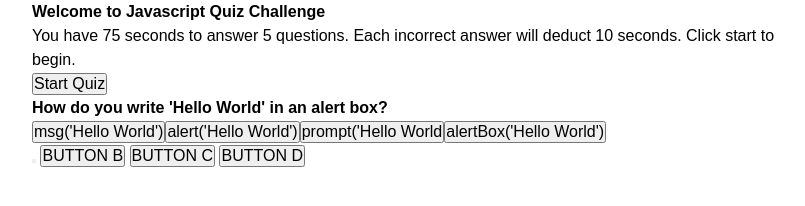
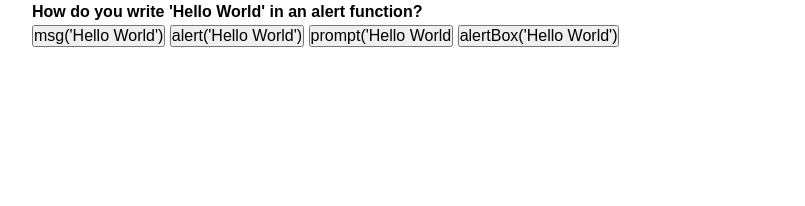
Before and after one commit to Sabeen44/Fun-Coding-Quiz, a plain HTML site: page index.html in a window 1280 px wide. Both pictures are taken after a click on the button "Start Quiz". Shown: the whole page, without its empty margins (224-1029 px from the left). Drawn offline with Linux system fonts and the light colour scheme.

Commit message:
Start container and question container added in HTML. Related functions added in JS.

```diff
--- a/index.html
+++ b/index.html
@@ -20,43 +20,19 @@
       </div>
     </section>
 
-    <section id="question-container"></section>
+    <section id="question-container" class="hide">
     <h1 id="question">Questions</h1>
     <div id="answer-buttons" class="btn-list"></div>
-      <button class="btn" id="a" data-status="check"></button>
-      <button class="btn" id="b"data-status="check">BUTTON B</button>
-      <button class="btn"  id="c"data-status="check">BUTTON C</button>
-      <button class="btn" id="d"data-status="check">BUTTON D</button>
+      <button class="btn" id="a">BUTTON A</button>
+      <button class="btn" id="b">BUTTON B</button>
+      <button class="btn"  id="c">BUTTON C</button>
+      <button class="btn" id="d">BUTTON D</button>
     </div>
     <h2 id="check-answer"></h2>
 </section>
 
 
-    <!-- <div class="next">
-        <button id="next-btn">Next</button>
-    </div>
 
-    <section id="score-container" class="hide">
-        <form id="submit-form">
-            <h3 id="your-score"></h3>
-            <label id="initials-label">Enter your initials to save the score:</label>
-            <input type="text" id="initials-field" maxlength="3" placeholder="Enter your initials" />
-            <button id="submit-btn">Submit</button>
-        </form>
-    </section>
-
-    <section id="highscores" class="highscores-container hide">
-        <div id="high-scores">
-            <h1 class="centered">Leaderboard</h1>
-            <div id="highscore" class="highscore highscore-list">
-            </div>
-            <div class="controls">
-                <button id="restart-btn">Restart</button>
-                <button id="clear-btn">Clear Scores</button>
-            </div>
-        </div>
-
-    </section> -->
 
 <script src ="questions.js"></script>
     <script src="script.js"></script>
--- a/script.js
+++ b/script.js
@@ -1,11 +1,11 @@
 var quiz = [
   {
-    question: "How do you write 'Hello World' in an alert box?",
+    question: "How do you write 'Hello World' in an alert function?",
     answers: [
-      { text: "msg('Hello World')" },
-      { text: "alert('Hello World')" },
-      { text: "prompt('Hello World" },
-      { text: "alertBox('Hello World')" },
+      { pick: "msg('Hello World')" },
+      { pick: "alert('Hello World')" },
+      { pick: "prompt('Hello World" },
+      { pick: "alertBox('Hello World')" },
     ],
     correct: "alert('Hello World')",
   },
@@ -19,30 +19,24 @@ var answerBtns = document.getElementById("answer-buttons");
 
 var button = document.querySelectorAll(".btn");
 
+var startButton = document.getElementById("start-btn");
+
+var startContainer = document.getElementById("start-container");
+
+var startButton;
+
 question.textContent = quiz[0].question;
 
 var indx = 0;
-quiz[0].answers.forEach(answer);
-function testfunc() {
-  console.log("testfunc called " + indx++);
+function questionBlock() {
+  for (var i = 0; i < button.length; i++) {
+    button[i].textContent = quiz[0].answers[indx].pick;
+    indx++;
+  }
 }
-function answer() {
-  var button = document.createElement("button");
-  button.textContent = quiz[0].answers[indx].text;
-  indx++;
+questionBlock();
 
-  button.classList.add("btn");
-  answerBtns.appendChild(button);
-}
-
-// button.addEventListener("click", function (event) {
-//   var element = event.target;
-
-//   if (element.matches(".btn")) {
-//     var checkButton = element.getAttribute("data-status");
-//   }
-
-//   if (checkButton === check) {
-//     element.setAttribute("data-status", "correct");
-//   }
-// });
+startButton.addEventListener("click", function () {
+  questionContainer.style.display = "block";
+  startContainer.style.display = "none";
+});
--- a/style.css
+++ b/style.css
@@ -28,3 +28,7 @@ header {
   justify-content: space-between;
   margin: 25px 0;
 }
+
+.hide {
+  display: none;
+}
```
